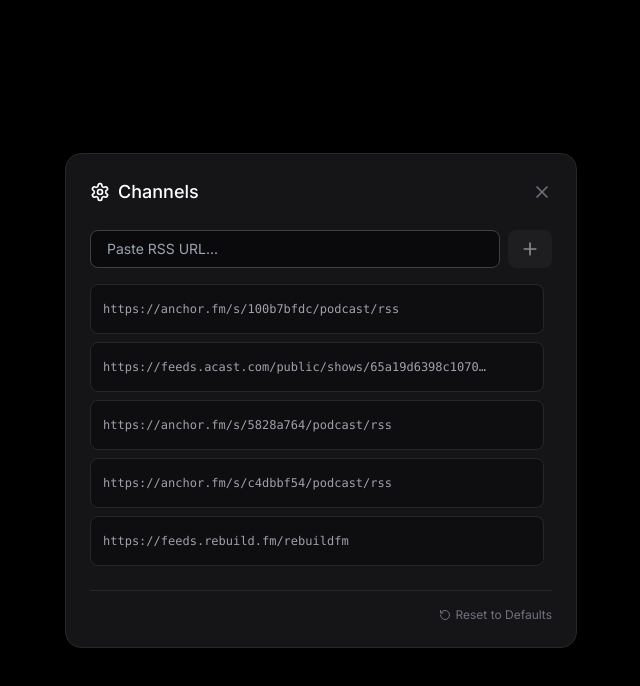
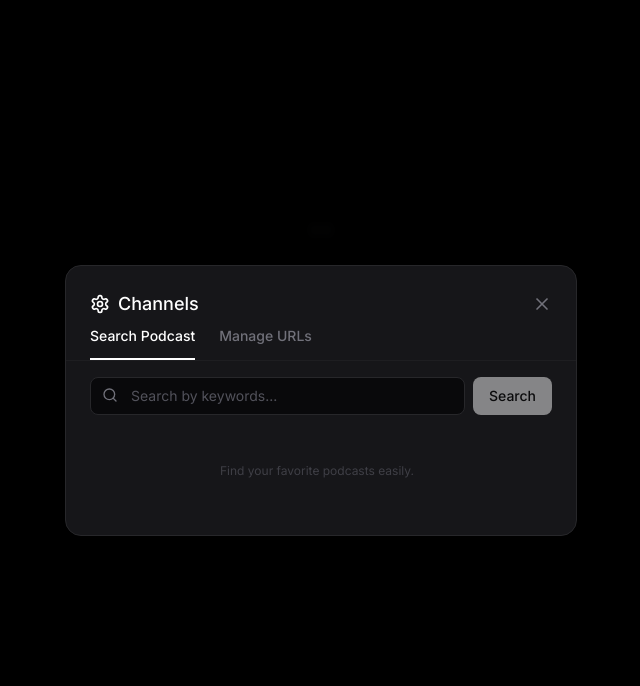
Before and after one commit to sota4315/Random-Cast-Player, a Next.js app: page / in a window 1280 px wide. Both pictures are taken after a click on the button 1236 px from the left and 44 px from the top of the page. Shown: the top 686 px of the page, without its empty margins (319-959 px from the left). Built offline with nearby package versions, Linux system fonts and the light colour scheme.

Commit message:
Add podcast search functionality via iTunes API

```diff
--- a/src/app/page.tsx
+++ b/src/app/page.tsx
@@ -1,7 +1,7 @@
 'use client';
 
 import { useState, useRef, useEffect } from 'react';
-import { Play, Loader2, Radio, Info, Settings, Trash2, Plus, RotateCcw, X } from 'lucide-react';
+import { Play, Loader2, Radio, Info, Settings, Trash2, Plus, RotateCcw, X, Search, Check } from 'lucide-react';
 
 // Default RSS Feed List
 const DEFAULT_RSS_LIST = [
@@ -18,7 +18,15 @@ type Episode = {
     pubDate: string;
 };
 
+type SearchResult = {
+    collectionName: string;
+    artistName: string;
+    feedUrl: string;
+    artworkUrl100: string;
+};
+
 type PlayerState = 'idle' | 'loading' | 'playing' | 'error';
+type SettingsTab = 'manage' | 'search';
 
 export default function Home() {
     const [rssList, setRssList] = useState<string[]>(DEFAULT_RSS_LIST);
@@ -27,7 +35,15 @@ export default function Home() {
     const [errorMessage, setErrorMessage] = useState<string>('');
     const [isRecent, setIsRecent] = useState<boolean>(false);
     const [isSettingsOpen, setIsSettingsOpen] = useState(false);
+    const [settingsTab, setSettingsTab] = useState<SettingsTab>('search');
+
+    // Custom URL Input
     const [newUrl, setNewUrl] = useState('');
+
+    // Search
+    const [searchQuery, setSearchQuery] = useState('');
+    const [searchResults, setSearchResults] = useState<SearchResult[]>([]);
+    const [isSearching, setIsSearching] = useState(false);
 
     const audioRef = useRef<HTMLAudioElement>(null);
 
@@ -51,14 +67,12 @@ export default function Home() {
         localStorage.setItem('my_night_radio_rss', JSON.stringify(rssList));
     }, [rssList]);
 
-    const handleAddUrl = () => {
-        if (!newUrl.trim()) return;
-        if (rssList.includes(newUrl.trim())) {
-            setNewUrl('');
-            return;
-        }
-        const updatedList = [...rssList, newUrl.trim()];
-        setRssList(updatedList);
+    const handleAddUrl = (url: string) => {
+        if (!url) return;
+        const trimmed = url.trim();
+        if (rssList.includes(trimmed)) return;
+
+        setRssList([...rssList, trimmed]);
         setNewUrl('');
     };
 
@@ -70,6 +84,24 @@ export default function Home() {
     const handleResetDefault = () => {
         if (confirm('Are you sure you want to reset to default channels?')) {
             setRssList(DEFAULT_RSS_LIST);
+        }
+    };
+
+    const handleSearch = async () => {
+        if (!searchQuery.trim()) return;
+        setIsSearching(true);
+        setSearchResults([]);
+
+        try {
+            const res = await fetch(`/api/search?term=${encodeURIComponent(searchQuery)}`);
+            if (!res.ok) throw new Error('Search failed');
+            const data = await res.json();
+            setSearchResults(data.results || []);
+        } catch (e) {
+            console.error(e);
+            // alert('Failed to search');
+        } finally {
+            setIsSearching(false);
         }
     };
 
@@ -173,8 +205,10 @@ export default function Home() {
             {/* Settings Modal */}
             {isSettingsOpen && (
                 <div className="absolute inset-0 z-50 flex items-center justify-center bg-black/80 backdrop-blur-sm animate-in fade-in duration-200">
-                    <div className="w-full max-w-lg bg-zinc-900/90 border border-zinc-800 rounded-2xl p-6 shadow-2xl m-4 flex flex-col max-h-[80vh]">
-                        <div className="flex items-center justify-between mb-6 flex-shrink-0">
+                    <div className="w-full max-w-lg bg-zinc-900/95 border border-zinc-800 rounded-2xl shadow-2xl m-4 flex flex-col max-h-[80vh] overflow-hidden">
+
+                        {/* Header */}
+                        <div className="flex items-center justify-between p-6 pb-2 flex-shrink-0">
                             <h2 className="text-lg font-medium text-white flex items-center gap-2">
                                 <Settings className="w-5 h-5" /> Channels
                             </h2>
@@ -183,19 +217,98 @@ export default function Home() {
                             </button>
                         </div>
 
-                        <div className="flex-1 overflow-hidden flex flex-col min-h-0">
-                            {/* Add New */}
+                        {/* Tabs */}
+                        <div className="flex px-6 gap-6 border-b border-zinc-800/50 mb-4 text-sm font-medium">
+                            <button
+                                onClick={() => setSettingsTab('search')}
+                                className={`pb-3 border-b-2 transition-colors ${settingsTab === 'search' ? 'border-white text-white' : 'border-transparent text-zinc-500 hover:text-zinc-300'}`}
+                            >
+                                Search Podcast
+                            </button>
+                            <button
+                                onClick={() => setSettingsTab('manage')}
+                                className={`pb-3 border-b-2 transition-colors ${settingsTab === 'manage' ? 'border-white text-white' : 'border-transparent text-zinc-500 hover:text-zinc-300'}`}
+                            >
+                                Manage URLs
+                            </button>
+                        </div>
+
+                        <div className="flex-1 overflow-hidden flex flex-col min-h-0 px-6 pb-6">
+
+                            {/* --- SEARCH TAB --- */}
+                            {settingsTab === 'search' && (
+                                <div className="flex flex-col h-full">
+                                    <div className="flex gap-2 mb-4 flex-shrink-0">
+                                        <div className="relative flex-1">
+                                            <Search className="absolute left-3 top-2.5 w-4 h-4 text-zinc-500" />
+                                            <input
+                                                type="text"
+                                                value={searchQuery}
+                                                onChange={(e) => setSearchQuery(e.target.value)}
+                                                placeholder="Search by keywords..."
+                                                className="w-full bg-zinc-950 border border-zinc-800 rounded-lg pl-10 pr-4 py-2 text-sm focus:outline-none focus:border-zinc-500 text-zinc-200 placeholder:text-zinc-600 transition-colors"
+                                                onKeyDown={(e) => e.key === 'Enter' && handleSearch()}
+                                            />
+                                        </div>
+                                        <button
+                                            onClick={handleSearch}
+                                            disabled={!searchQuery.trim() || isSearching}
+                                            className="bg-zinc-100 hover:bg-zinc-300 text-black px-4 py-2 rounded-lg text-sm font-medium transition-colors disabled:opacity-50"
+                                        >
+                                            {isSearching ? <Loader2 className="w-4 h-4 animate-spin" /> : 'Search'}
+                                        </button>
+                                    </div>
+
+                                    <div className="flex-1 overflow-y-auto custom-scrollbar pr-2 space-y-3">
+                                        {searchResults.map((result, idx) => {
+                                            const isAdded = rssList.includes(result.feedUrl);
+                                            return (
+                                                <div key={idx} className="flex gap-3 p-3 rounded-lg bg-zinc-800/20 border border-zinc-800/50 hover:bg-zinc-800/40 transition-colors">
+                                                    {result.artworkUrl100 && (
+                                                        <img src={result.artworkUrl100} alt={result.collectionName} className="w-12 h-12 rounded bg-zinc-800 object-cover flex-shrink-0" />
+                                                    )}
+                                                    <div className="flex-1 min-w-0 flex flex-col justify-center">
+                                                        <h3 className="text-sm font-medium text-zinc-200 truncate">{result.collectionName}</h3>
+                                                        <p className="text-xs text-zinc-500 truncate">{result.artistName}</p>
+                                                    </div>
+                                                    <button
+                                                        onClick={() => handleAddUrl(result.feedUrl)}
+                                                        disabled={isAdded}
+                                                        className={`flex items-center justify-center w-8 h-8 rounded-full flex-shrink-0 transition-all ${isAdded ? 'bg-green-500/20 text-green-500' : 'bg-zinc-700 hover:bg-zinc-600 text-zinc-300'}`}
+                                                    >
+                                                        {isAdded ? <Check className="w-4 h-4" /> : <Plus className="w-4 h-4" />}
+                                                    </button>
+                                                </div>
+                                            );
+                                        })}
+                                        {!isSearching && searchResults.length === 0 && searchQuery && (
+                                            <div className="text-center text-zinc-600 text-xs py-8">
+                                                No podcasts found. Try another keyword.
+                                            </div>
+                                        )}
+                                        {!isSearching && !searchQuery && (
+                                            <div className="text-center text-zinc-700 text-xs py-8">
+                                                Find your favorite podcasts easily.
+                                            </div>
+                                        )}
+                                    </div>
+                                </div>
+                            )}
+
+                            {/* --- MANAGE TAB --- */}
+                            {settingsTab === 'manage' && (
+                                <div className="flex flex-col h-full">
                                     <div className="flex gap-2 mb-4 flex-shrink-0">
                                         <input
                                             type="text"
                                             value={newUrl}
                                             onChange={(e) => setNewUrl(e.target.value)}
-                                    placeholder="Paste RSS URL..."
-                                    className="flex-1 bg-black/50 border border-zinc-700 rounded-lg px-4 py-2 text-sm focus:outline-none focus:border-zinc-500 text-zinc-300 transition-colors"
-                                    onKeyDown={(e) => e.key === 'Enter' && handleAddUrl()}
+                                            placeholder="Paste RSS URL manually..."
+                                            className="flex-1 bg-zinc-950 border border-zinc-800 rounded-lg px-4 py-2 text-sm focus:outline-none focus:border-zinc-500 text-zinc-300 transition-colors placeholder:text-zinc-600"
+                                            onKeyDown={(e) => e.key === 'Enter' && handleAddUrl(newUrl)}
                                         />
                                         <button
-                                    onClick={handleAddUrl}
+                                            onClick={() => handleAddUrl(newUrl)}
                                             disabled={!newUrl.trim()}
                                             className="bg-zinc-800 hover:bg-zinc-700 text-white px-3 py-2 rounded-lg disabled:opacity-50 transition-colors"
                                         >
@@ -203,10 +316,9 @@ export default function Home() {
                                         </button>
                                     </div>
 
-                            {/* List */}
                                     <div className="space-y-2 overflow-y-auto custom-scrollbar flex-1 pr-2">
                                         {rssList.map((url, idx) => (
-                                    <div key={idx} className="group flex items-center justify-between p-3 rounded-lg bg-zinc-950/50 border border-zinc-800 hover:border-zinc-700 transition-colors">
+                                            <div key={idx} className="group flex items-center justify-between p-3 rounded-lg bg-zinc-950/30 border border-zinc-800/50 hover:border-zinc-700 transition-colors">
                                                 <div className="truncate text-xs text-zinc-400 font-mono flex-1 pr-4">{url}</div>
                                                 <button
                                                     onClick={() => handleRemoveUrl(url)}
@@ -222,15 +334,17 @@ export default function Home() {
                                             </div>
                                         )}
                                     </div>
-                        </div>
 
-                        <div className="mt-6 pt-4 border-t border-zinc-800 flex justify-end flex-shrink-0">
+                                    <div className="mt-4 pt-4 border-t border-zinc-800 flex justify-end flex-shrink-0">
                                         <button
                                             onClick={handleResetDefault}
                                             className="text-xs text-zinc-500 hover:text-zinc-300 flex items-center gap-1 transition-colors"
                                         >
                                             <RotateCcw className="w-3 h-3" /> Reset to Defaults
                                         </button>
+                                    </div>
+                                </div>
+                            )}
                         </div>
                     </div>
                 </div>
```
Also changed, not shown: src/app/api/search/route.ts (added, +37 -0 lines), 1 other file (tests, documents, lock files or other folders). Lines whose indentation alone changed are shown as unchanged.
